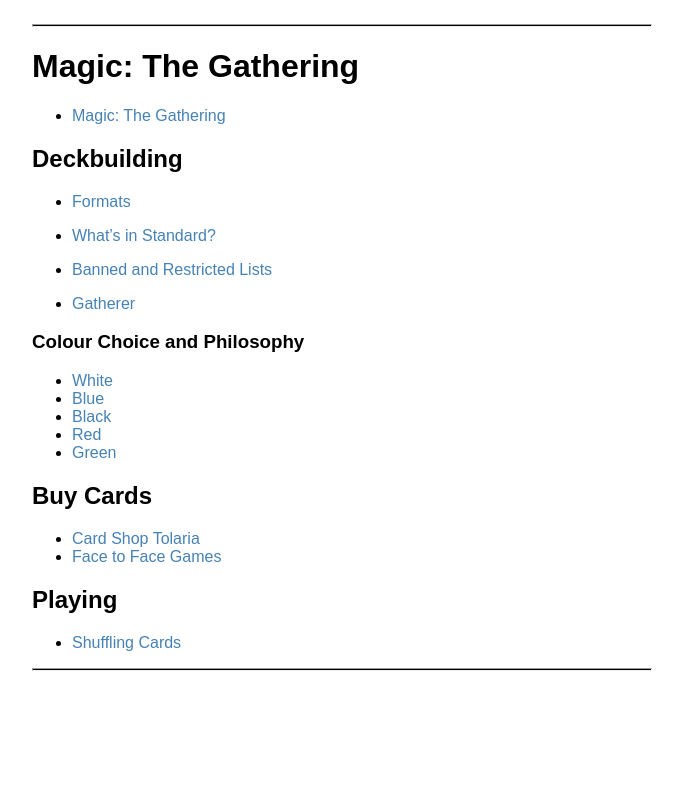
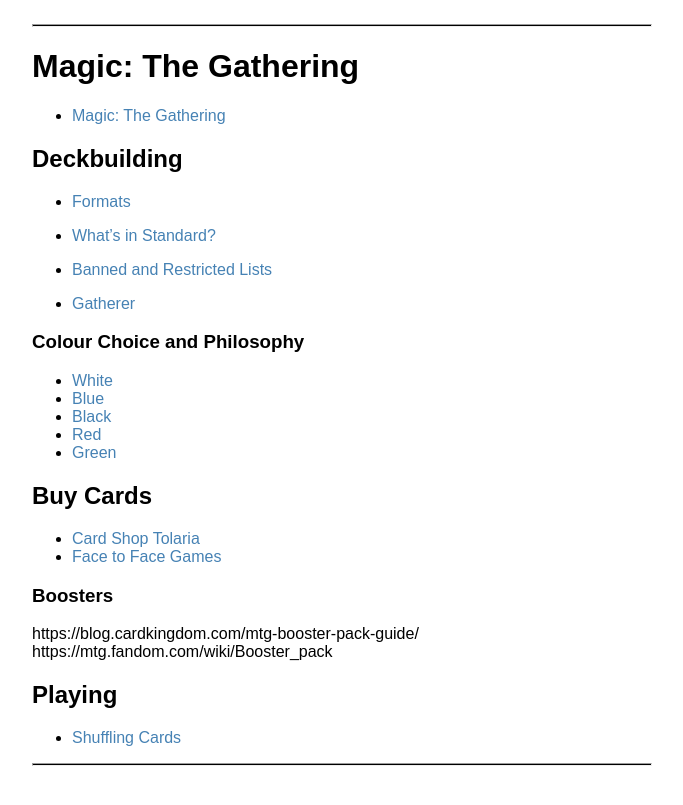
Before and after one commit to jacobpledger/website, a Jekyll site: the page built from collections/_notes/magic-the-gathering.md, in a window 1280 px wide. Shown: the top 805 px of the page, without its empty margins (298-981 px from the left). Built offline with Jekyll 4.4.1, drawn with Linux system fonts in a browser that asks for light colours.

Commit message:
add links to booster pack descriptions

```diff
--- a/collections/_notes/magic-the-gathering.md
+++ b/collections/_notes/magic-the-gathering.md
@@ -30,6 +30,12 @@
 * [Card Shop Tolaria](https://www.cardshoptolaria.com/)
 * [Face to Face Games](https://www.facetofacegames.com)
 
+### Boosters
+
+https://blog.cardkingdom.com/mtg-booster-pack-guide/
+https://mtg.fandom.com/wiki/Booster_pack
+
+
 ## Playing
 
 * [Shuffling Cards](/card-shuffling.html)
```
